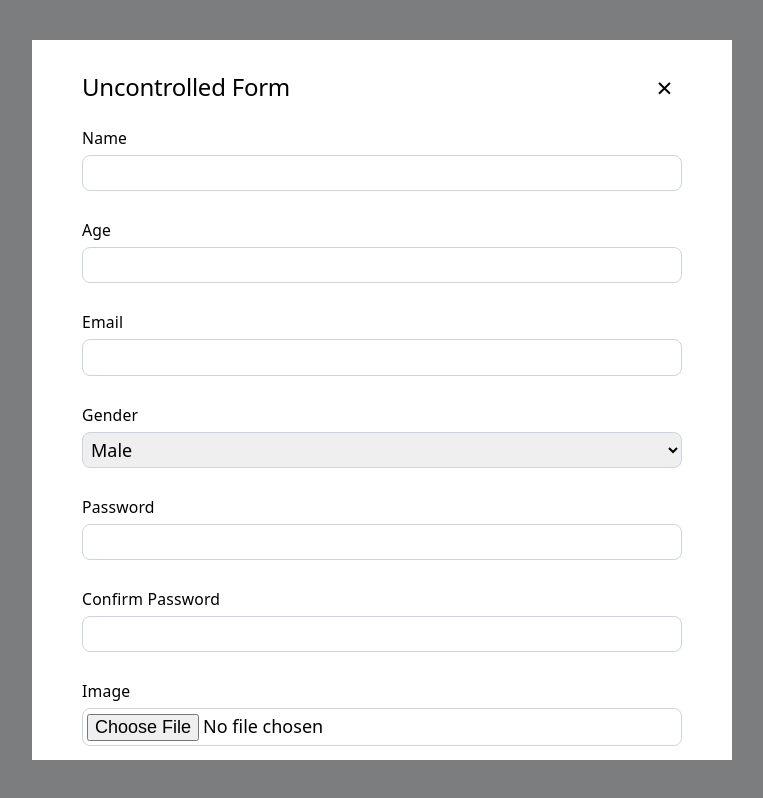
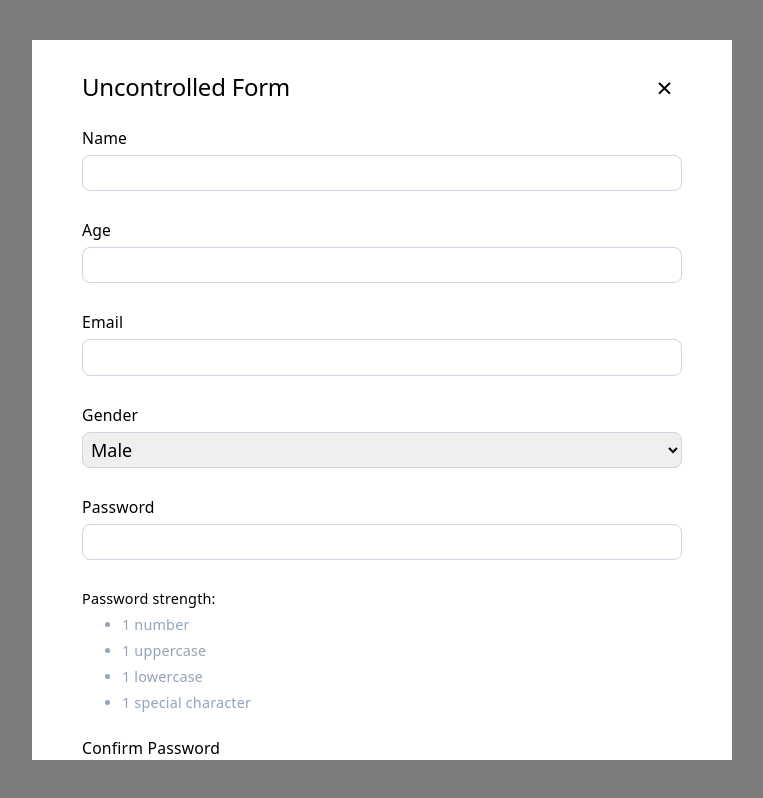
Before and after one commit to WhaleisaJoy/react-2026-Q2, a React (Vite) app: page / in a window 1280 px wide. Both pictures are taken after a click on the button "Open uncontrolled form". Shown: the whole page, without its empty margins (258-1021 px from the left). Built offline with nearby package versions, Linux system fonts and the light colour scheme.

Commit message:
feat: add password strength indicator

```diff
--- /dev/null
+++ b/src/components/password-strength-indicator/password-strength-indicator.scss
@@ -0,0 +1,15 @@
+.password-strength-indicator {
+  font-size: 0.8rem;
+
+  &__list {
+    margin: 0 0 15px 0;
+
+    &-item--correct {
+      color: var(--color-success);
+    }
+
+    &-item--incorrect {
+      color: var(--text-placeholder);
+    }
+  }
+}
--- /dev/null
+++ b/src/components/password-strength-indicator/password-strength-indicator.tsx
@@ -0,0 +1,39 @@
+import './password-strength-indicator.scss';
+import { getPasswordChecks } from '../../utils/password-strength.util';
+
+type Props = {
+  password: string;
+};
+
+export function PasswordStrengthIndicator({ password }: Props) {
+  const checks = getPasswordChecks(password);
+
+  return (
+    <div className="password-strength-indicator">
+      <p className="password-strength-indicator__title">Password strength:</p>
+
+      <ul className="password-strength-indicator__list">
+        <li
+          className={`password-strength-indicator__list-item ${checks.hasNumber ? 'password-strength-indicator__list-item--correct' : 'password-strength-indicator__list-item--incorrect'}`}
+        >
+          1 number
+        </li>
+        <li
+          className={`password-strength-indicator__list-item ${checks.hasUppercase ? 'password-strength-indicator__list-item--correct' : 'password-strength-indicator__list-item--incorrect'}`}
+        >
+          1 uppercase
+        </li>
+        <li
+          className={`password-strength-indicator__list-item ${checks.hasLowercase ? 'password-strength-indicator__list-item--correct' : 'password-strength-indicator__list-item--incorrect'}`}
+        >
+          1 lowercase
+        </li>
+        <li
+          className={`password-strength-indicator__list-item ${checks.hasSpecialChar ? 'password-strength-indicator__list-item--correct' : 'password-strength-indicator__list-item--incorrect'}`}
+        >
+          1 special character
+        </li>
+      </ul>
+    </div>
+  );
+}
--- a/src/components/rhf-form/rhf-form.tsx
+++ b/src/components/rhf-form/rhf-form.tsx
@@ -4,8 +4,10 @@ import { formSchema, type UserFormValues } from '../../schemas/form-schema';
 import { fileToBase64 } from '../../utils/file-to-base64.utils';
 import { useAppDispatch } from '../../store/hooks';
 import { addSubmission } from '../../store/submissions-reducer/submissions-reducer';
-import { Controller, useForm } from 'react-hook-form';
+import { Controller, useForm, useWatch } from 'react-hook-form';
 import { zodResolver } from '@hookform/resolvers/zod';
+import { useEffect } from 'react';
+import { PasswordStrengthIndicator } from '../password-strength-indicator/password-strength-indicator';
 
 interface Props {
   onSubmit: () => void;
@@ -16,13 +18,22 @@ export function RHFForm({ onSubmit }: Props) {
   const {
     register,
     control,
+    trigger,
     handleSubmit,
-    formState: { errors, isValid },
+    formState: { errors, isValid, touchedFields },
     reset,
   } = useForm<UserFormValues>({
     resolver: zodResolver(formSchema),
     mode: 'onChange',
   });
+
+  const password = useWatch({ control, name: 'password' });
+
+  useEffect(() => {
+    if (touchedFields.confirmPassword) {
+      void trigger('confirmPassword');
+    }
+  }, [password, trigger, touchedFields.confirmPassword]);
 
   const onFormSubmit = async (data: UserFormValues) => {
     const { image, ...formDataWithoutImage } = data;
@@ -100,6 +111,7 @@ export function RHFForm({ onSubmit }: Props) {
         <span className="form__error" role="alert">
           {errors.password?.message ?? ''}
         </span>
+        <PasswordStrengthIndicator password={password || ''} />
       </div>
 
       <div className="form__field">
--- a/src/components/uncontrolled-form/uncontrolled-form.tsx
+++ b/src/components/uncontrolled-form/uncontrolled-form.tsx
@@ -5,6 +5,7 @@ import { formSchema, type UserFormValues } from '../../schemas/form-schema';
 import { fileToBase64 } from '../../utils/file-to-base64.utils';
 import { useAppDispatch } from '../../store/hooks';
 import { addSubmission } from '../../store/submissions-reducer/submissions-reducer';
+import { PasswordStrengthIndicator } from '../password-strength-indicator/password-strength-indicator';
 
 interface Props {
   onSubmit: () => void;
@@ -14,6 +15,7 @@ export function UncontrolledForm({ onSubmit }: Props) {
   const dispatch = useAppDispatch();
   const formRef = useRef<HTMLFormElement>(null);
 
+  const [password, setPassword] = useState('');
   const [errors, setErrors] = useState<Partial<Record<keyof UserFormValues, string>>>({});
 
   const handleSubmit = async (event: React.SubmitEvent<HTMLFormElement>) => {
@@ -108,10 +110,18 @@ export function UncontrolledForm({ onSubmit }: Props) {
         <label className="form__label" htmlFor="password">
           Password
         </label>
-        <input className="form__input" type="password" id="password" name="password" required />
+        <input
+          className="form__input"
+          type="password"
+          id="password"
+          name="password"
+          required
+          onChange={(e) => setPassword(e.target.value)}
+        />
         <span className="form__error" role="alert">
           {errors.password ?? ''}
         </span>
+        <PasswordStrengthIndicator password={password} />
       </div>
 
       <div className="form__field">
--- /dev/null
+++ b/src/utils/password-strength.util.ts
@@ -0,0 +1,20 @@
+export type PasswordChecks = {
+  hasNumber: boolean;
+  hasUppercase: boolean;
+  hasLowercase: boolean;
+  hasSpecialChar: boolean;
+};
+
+export function getPasswordChecks(password: string): PasswordChecks {
+  return {
+    hasNumber: /\d/.test(password),
+    hasUppercase: /[A-Z]/.test(password),
+    hasLowercase: /[a-z]/.test(password),
+    hasSpecialChar: /[^A-Za-z0-9]/.test(password),
+  };
+}
+
+export function getPasswordStrength(password: string): number {
+  const checks = getPasswordChecks(password);
+  return Object.values(checks).filter(Boolean).length;
+}
```
Also changed, not shown: 1 other file (tests, documents, lock files or other folders).
